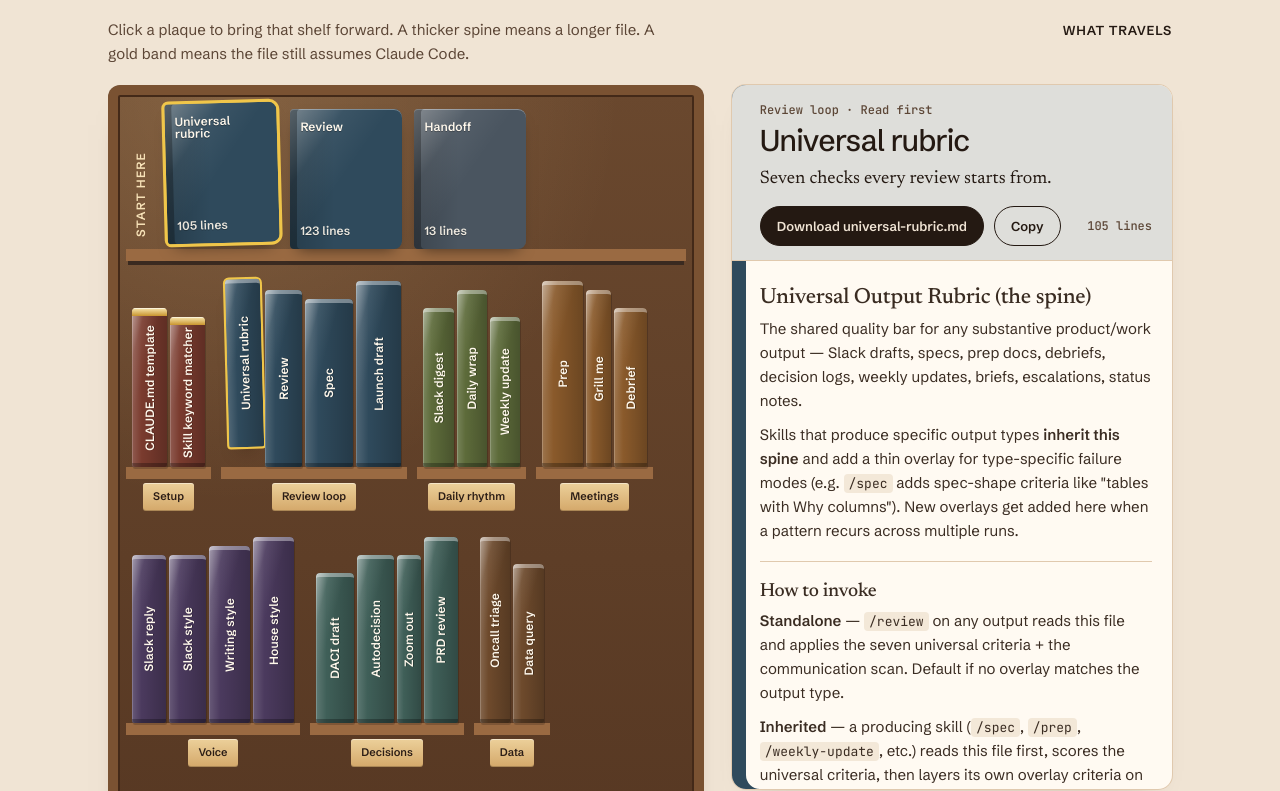
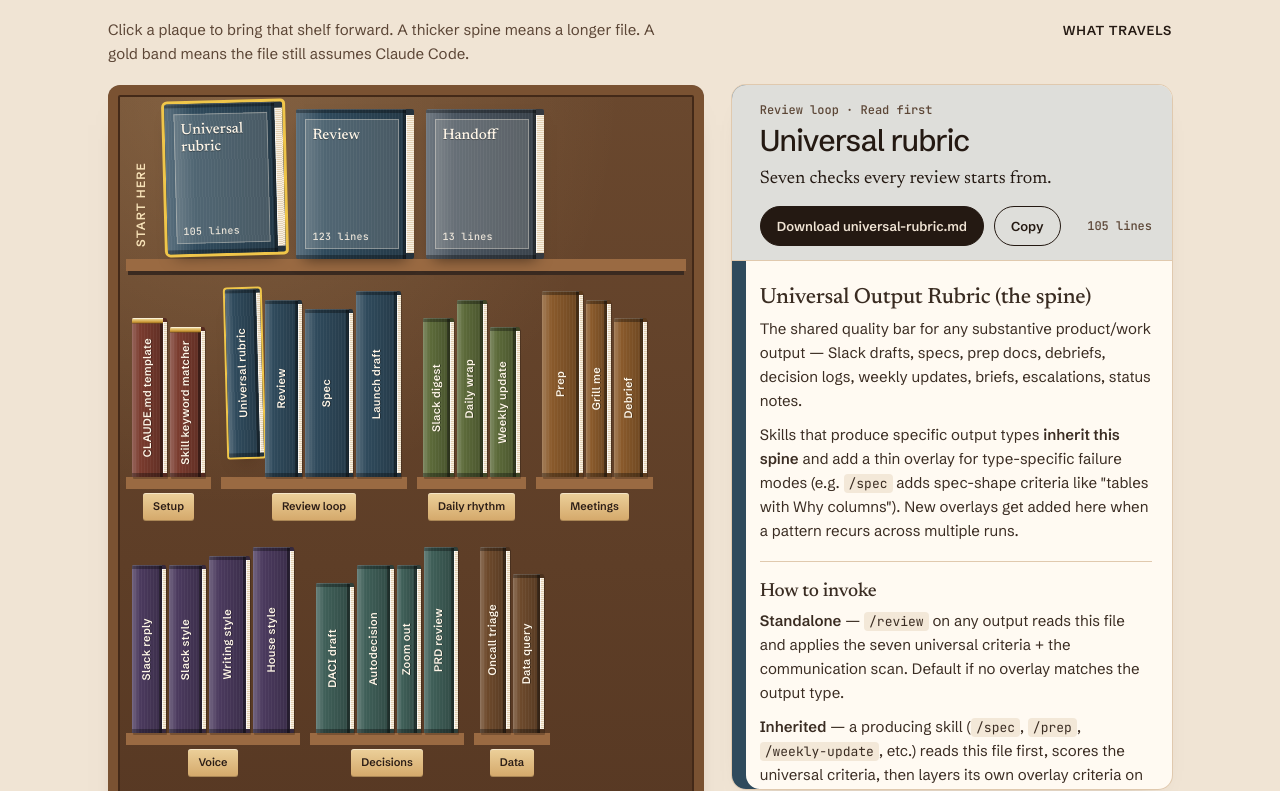
Before and after one commit to dswain8/personal-website, a React (Vite) app: page /build in a window 1280 px wide. Shown: the part 1160-1951 px from the top of the page. Built offline with nearby package versions, Linux system fonts and the light colour scheme.

Commit message:
Bind the Build shelf so the spines read as books
Cloth, a paper edge, and a board that overhangs the pages. Face-out
covers get a title panel, and the gilt headband stays on Claude-only files.

Co-authored-by: dswain8 <dswain8@users.noreply.github.com>

```diff
--- a/public/radio.css
+++ b/public/radio.css
@@ -1460,19 +1460,35 @@ body[data-side="build"] .plaque:focus-visible { outline: 2px solid #f0c64a; outl
   body[data-side="build"] .plaque:not([aria-pressed="true"]):hover { filter: brightness(1.06); }
 }
 body[data-side="build"] .book {
-  position: relative; width: var(--w); height: var(--h); flex: none; border: 0;
-  padding: 8px 0; border-radius: 4px 4px 2px 2px; cursor: pointer; overflow: hidden;
+  position: relative; display: flex; align-items: stretch;
+  width: var(--w); height: var(--h); flex: none; border: 0; padding: 0;
+  border-radius: 2px 2px 1px 1px; cursor: pointer; overflow: hidden;
+  background: color-mix(in srgb, var(--c) 62%, #140c08);
+  color: #fff6e8;
+  box-shadow: 1px 2px 0 rgba(0,0,0,.22);
+  transition: transform .28s var(--ease), opacity .2s var(--ease), box-shadow .28s var(--ease), filter .28s var(--ease);
+}
+body[data-side="build"] .book:not(.cover) .bk-cloth { padding: 8px 0; }
+body[data-side="build"] .bk-cloth {
+  position: relative; flex: 1 1 auto; min-width: 0;
+  display: flex; align-items: center; justify-content: center;
   background:
-    linear-gradient(105deg, rgba(255,255,255,.42) 0%, rgba(255,255,255,.08) 18%, transparent 38%),
-    linear-gradient(90deg, rgba(255,255,255,.16), transparent 28%, rgba(0,0,0,.22)),
+    repeating-linear-gradient(90deg, rgba(255,255,255,.045) 0 1px, transparent 1px 3px),
+    linear-gradient(90deg, rgba(255,255,255,.22) 0%, transparent 26%, rgba(0,0,0,.22) 100%),
     var(--c);
-  color: #fff8ec;
-  box-shadow:
-    inset 0 10px 0 -6px rgba(255,255,255,.38),
-    inset 0 -12px 0 -8px rgba(0,0,0,.28),
-    inset 1px 0 0 rgba(255,255,255,.18),
-    1px 2px 0 rgba(0,0,0,.18);
-  transition: transform .28s var(--ease), opacity .2s var(--ease), box-shadow .28s var(--ease), filter .28s var(--ease);
+  box-shadow: inset 0 1px 0 rgba(255,255,255,.28), inset -3px 0 0 rgba(0,0,0,.38);
+}
+body[data-side="build"] .bk-cloth::before,
+body[data-side="build"] .bk-cloth::after {
+  content: ""; position: absolute; left: 0; right: 0; height: 4px; pointer-events: none;
+  background: rgba(0,0,0,.32);
+}
+body[data-side="build"] .bk-cloth::before { top: 0; }
+body[data-side="build"] .bk-cloth::after { bottom: 0; }
+body[data-side="build"] .bk-pages {
+  flex: 0 0 4px; align-self: center; height: calc(100% - 8px);
+  background: repeating-linear-gradient(#f7efe2 0 1px, #e4d2b4 1px 2px);
+  box-shadow: inset 1px 0 0 rgba(255,255,255,.7);
 }
 body[data-side="build"] .book::after {
   content: ""; position: absolute; inset: 0; pointer-events: none;
@@ -1490,19 +1506,17 @@ body[data-side="build"] .book.back {
   filter: brightness(0.55) saturate(0.62);
   opacity: 0.7;
 }
-body[data-side="build"] .book span {
-  display: block; writing-mode: vertical-rl; transform: rotate(180deg); margin: 0 auto;
-  max-height: calc(var(--h) - 18px); overflow: hidden; text-overflow: ellipsis; white-space: nowrap;
-  font: 600 12px/1 var(--sans); letter-spacing: .01em; text-shadow: 0 1px 0 rgba(0,0,0,.28);
+body[data-side="build"] .bk-title {
+  display: block; writing-mode: vertical-rl; transform: rotate(180deg);
+  max-height: calc(var(--h) - 16px); overflow: hidden; text-overflow: ellipsis; white-space: nowrap;
+  font: 600 11px/1.05 var(--sans); letter-spacing: .03em; color: #fff6e8;
+  text-shadow: 0 1px 0 rgba(0,0,0,.35);
 }
 @media (hover: hover) {
   body[data-side="build"] .book:not(.cover):hover {
     transform: translateY(-10px) rotate(-1.2deg) scale(1.02);
     filter: saturate(1.08) brightness(1.05);
-    box-shadow:
-      inset 0 10px 0 -6px rgba(255,255,255,.45),
-      inset 0 -12px 0 -8px rgba(0,0,0,.28),
-      0 10px 16px -10px rgba(40, 18, 6, .55);
+    box-shadow: 0 10px 16px -10px rgba(40, 18, 6, .55);
   }
   body[data-side="build"] .book:not(.cover):hover::after {
     opacity: 1; animation: b3-book-shine .55s var(--ease);
@@ -1514,39 +1528,42 @@ body[data-side="build"] .book span {
 }
 body[data-side="build"] .book[aria-pressed="true"]:not(.cover) {
   transform: translateY(-20px) rotate(-1.5deg);
-  box-shadow: 0 0 0 2px #f0c64a, inset 0 10px 0 -6px rgba(255,255,255,.4), 0 14px 18px -12px rgba(40,18,6,.5);
+  box-shadow: 0 0 0 2px #f0c64a, 0 14px 18px -12px rgba(40,18,6,.5);
 }
 body[data-side="build"] .book:focus-visible { outline: 2px solid #f0c64a; outline-offset: 2px; }
-body[data-side="build"] .book.stays::before {
-  content: "";
-  position: absolute;
-  left: 0; right: 0; top: 0;
-  height: 8px;
-  background: linear-gradient(180deg, #f8e7b0, #c9952e);
+body[data-side="build"] .book.stays .bk-cloth::before {
+  height: 6px;
+  background: linear-gradient(180deg, #f8e7b0, #c9952e 70%, rgba(0,0,0,.3));
   box-shadow: inset 0 1px 0 rgba(255,255,255,.55);
-  pointer-events: none;
-}
-body[data-side="build"] .book.cover.stays::before { height: 6px; }
+}
 body[data-side="build"] .book.cover.back {
   transform: translateY(8px) scale(0.95);
   filter: brightness(0.62) saturate(0.7);
   opacity: 0.72;
 }
 body[data-side="build"] .book.cover {
-  width: 112px; height: 140px; display: flex; flex-direction: column;
-  justify-content: space-between; align-items: flex-start; padding: 12px 10px;
-  text-align: left; border-radius: 4px 8px 8px 4px; overflow: hidden;
-  background:
-    linear-gradient(125deg, rgba(255,255,255,.38) 0%, rgba(255,255,255,.06) 26%, transparent 48%),
-    linear-gradient(90deg, rgba(0,0,0,.18), transparent 40%),
-    var(--c);
-  box-shadow:
-    inset 7px 0 0 rgba(0,0,0,.28),
-    inset 0 1px 0 rgba(255,255,255,.35),
-    0 8px 14px -8px rgba(0,0,0,.55);
-}
-body[data-side="build"] .cv-t { font: 500 16px/1.15 var(--serif); text-shadow: 0 1px 0 rgba(0,0,0,.25); }
-body[data-side="build"] .cv-l { font: 500 11px/1 var(--mono); opacity: .9; }
+  width: 118px; height: 150px; display: flex; flex-direction: row;
+  align-items: stretch; padding: 0; text-align: left;
+  border-radius: 3px 2px 2px 3px; overflow: hidden;
+  box-shadow: 0 8px 14px -8px rgba(0,0,0,.55);
+}
+body[data-side="build"] .book.cover .bk-cloth {
+  flex-direction: column; align-items: stretch; justify-content: stretch;
+  padding: 10px 7px 10px 9px;
+}
+body[data-side="build"] .book.cover .bk-pages { flex-basis: 8px; height: calc(100% - 12px); }
+body[data-side="build"] .cv-panel {
+  flex: 1; display: flex; flex-direction: column; justify-content: space-between;
+  min-height: 0; padding: 8px 7px 6px;
+  background: color-mix(in srgb, #fff6e8 16%, transparent);
+  box-shadow: inset 0 0 0 1px rgba(255,246,232,.34);
+}
+body[data-side="build"] .cv-t {
+  font: 500 15px/1.15 var(--serif); color: #fff6e8; text-shadow: 0 1px 0 rgba(0,0,0,.3);
+}
+body[data-side="build"] .cv-l {
+  font: 500 10px/1.2 var(--mono); letter-spacing: .03em; color: #fff6e8; opacity: .88;
+}
 @media (hover: hover) {
   body[data-side="build"] .book.cover:hover {
     transform: translateY(-6px) rotate(-2.5deg) scale(1.03);
@@ -1557,7 +1574,7 @@ body[data-side="build"] .cv-l { font: 500 11px/1 var(--mono); opacity: .9; }
   }
 }
 body[data-side="build"] .book.cover[aria-pressed="true"] {
-  box-shadow: 0 0 0 3px #f0c64a, inset 7px 0 0 rgba(0,0,0,.28), 0 10px 16px -8px rgba(0,0,0,.5);
+  box-shadow: 0 0 0 3px #f0c64a, 0 10px 16px -8px rgba(0,0,0,.5);
   transform: translateY(-6px) rotate(-1.5deg);
 }
 body[data-side="build"] .reader {
@@ -1591,7 +1608,14 @@ body[data-side="build"] .rd-body pre { background: #f7eee2; border-color: #e4d2b
   body[data-side="build"] .lib-body { grid-template-columns: 1fr; }
   body[data-side="build"] .bookcase { padding: 12px 10px 0; }
   body[data-side="build"] .books { min-height: 176px; }
-  body[data-side="build"] .book.cover { width: 92px; height: 120px; }
+  body[data-side="build"] .bookcase,
+  body[data-side="build"] .shelf-group,
+  body[data-side="build"] .face-out { max-width: 100%; }
+  body[data-side="build"] .face-out { flex-wrap: wrap; }
+  body[data-side="build"] .book:not(.cover) { width: calc(var(--w) * 0.82); }
+  body[data-side="build"] .books { gap: 2px; }
+  body[data-side="build"] .book.cover { width: 88px; height: 116px; }
+  body[data-side="build"] .book.cover .cv-t { font-size: 13px; }
   body[data-side="build"] .reader { margin-top: 18px; }
 }
 @media (prefers-reduced-motion: reduce) {
@@ -1601,7 +1625,8 @@ body[data-side="build"] .rd-body pre { background: #f7eee2; border-color: #e4d2b
   body[data-side="build"] .book:not(.cover):hover::after,
   body[data-side="build"] .book.cover:hover::after { animation: none; opacity: 0; }
 }
-body[data-side="build"] .book.cover span {
+body[data-side="build"] .book.cover .cv-t,
+body[data-side="build"] .book.cover .cv-l {
   writing-mode: horizontal-tb; transform: none; margin: 0;
   max-height: none; white-space: normal; overflow: visible;
 }
--- a/src/radio/rooms/BuildRoom.tsx
+++ b/src/radio/rooms/BuildRoom.tsx
@@ -416,11 +416,16 @@ function BookButton({
         style={{ ["--c" as string]: groupColor(skill.g) }}
         onClick={onOpen}
       >
-        <span className="cv-t">{skill.n}</span>
-        <span className="cv-l">
-          {SKILL_LINES[skill.f] || "?"} lines
-          {stays ? " · Claude" : ""}
+        <span className="bk-cloth">
+          <span className="cv-panel">
+            <span className="cv-t">{skill.n}</span>
+            <span className="cv-l">
+              {SKILL_LINES[skill.f] || "?"} lines
+              {stays ? " · Claude" : ""}
+            </span>
+          </span>
         </span>
+        <span className="bk-pages" aria-hidden="true" />
       </button>
     );
   }
@@ -439,7 +444,10 @@ function BookButton({
       }}
       onClick={onOpen}
     >
-      <span>{skill.n}</span>
+      <span className="bk-cloth">
+        <span className="bk-title">{skill.n}</span>
+      </span>
+      <span className="bk-pages" aria-hidden="true" />
     </button>
   );
 }
```
